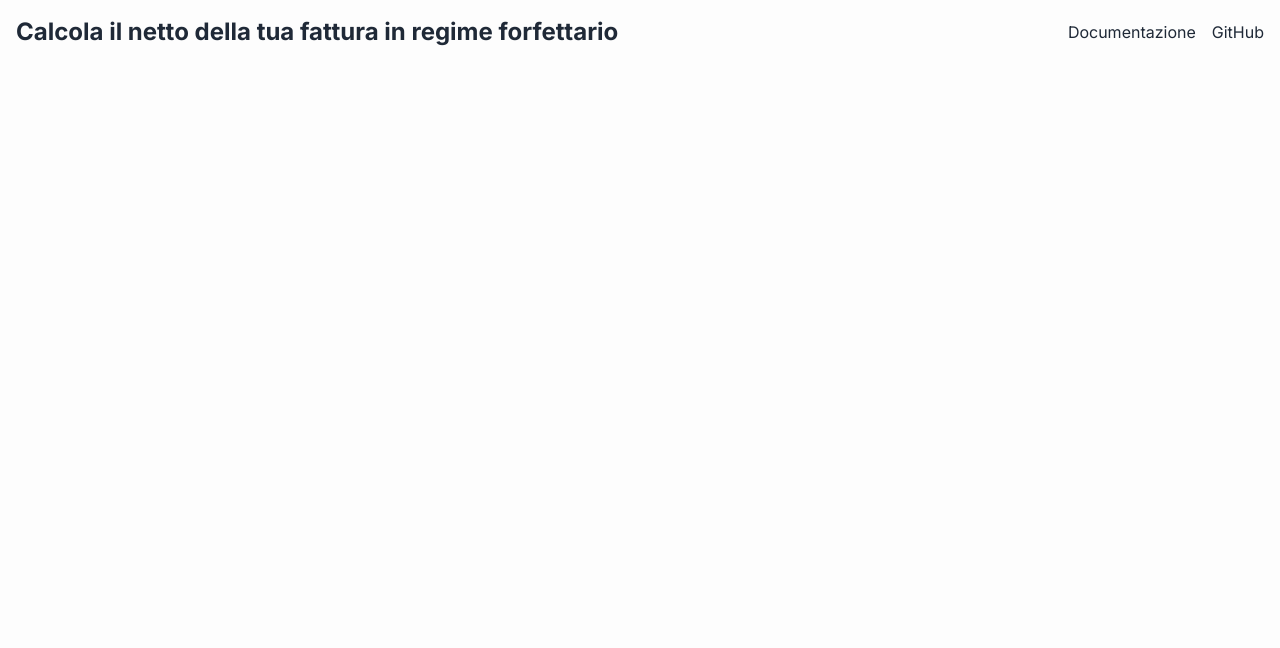
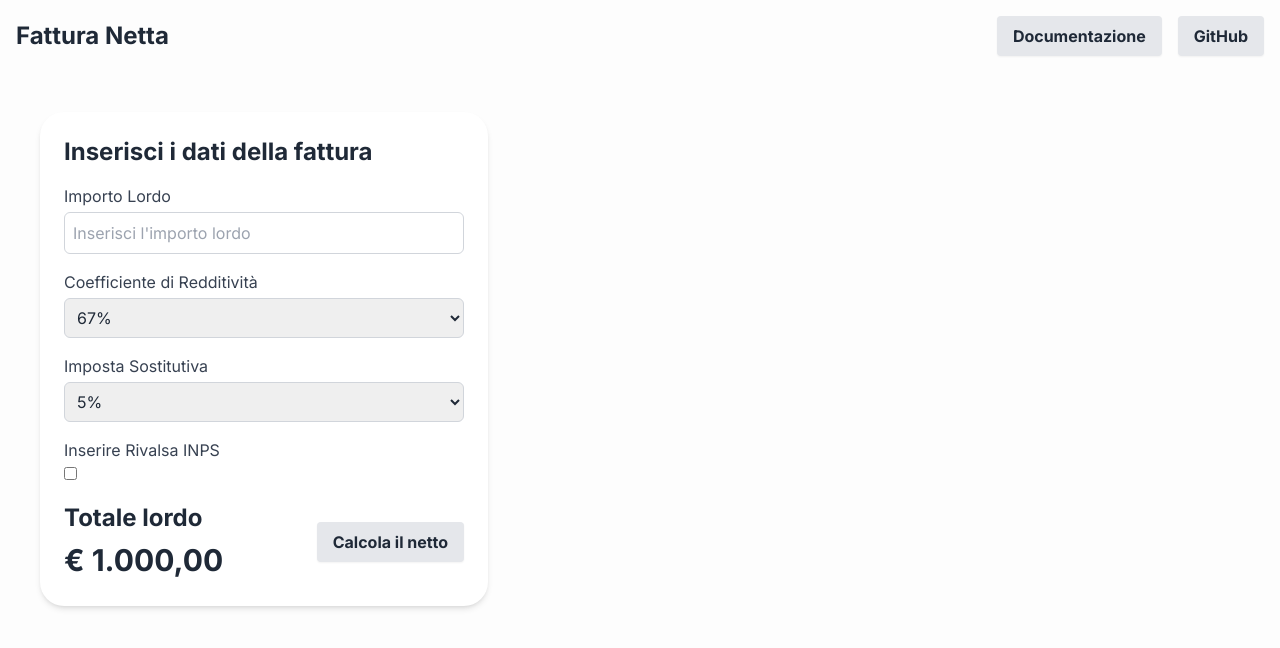
Before and after one commit to ricciviero/fattura-netta, a React (Vite) app: page / in a window 1280 px wide. Shown: the top 648 px of the page. Built offline with nearby package versions, Linux system fonts and the light colour scheme.

Commit message:
static card for input done

```diff
--- a/src/components/App.jsx
+++ b/src/components/App.jsx
@@ -1,29 +1,14 @@
 import { Header } from "./Header.jsx";
-
-import { tasseRegimeForfettario } from "../back-end/formule.js"
+import { UserInput } from "./UserInput.jsx";
 
 export const App = () => {
-
-  const calcoloNettoFattura = (fatturaLorda) => {
-    const tasse = tasseRegimeForfettario[0];
-    const redditoImponibile = fatturaLorda * (tasse.coeffRedd / 100);
-    const impostaSostitutiva = redditoImponibile * (tasse.impostaSostitutiva / 100);
-    const contributiInps = redditoImponibile * (tasse.contributiInps / 100);
-    const nettoFattura = fatturaLorda - impostaSostitutiva - contributiInps;
-    return nettoFattura;
-  }
-
-  // Esempio di utilizzo
-  const fatturaLorda = 1000;
-  const netto = calcoloNettoFattura(fatturaLorda);
-  console.log(`Il netto della fattura di €${fatturaLorda} è €${netto.toFixed(2)}`);
-
 
 
 
   return (
     <>
       <Header />
+      <UserInput />
 
     </>
   )
--- a/src/components/Header.jsx
+++ b/src/components/Header.jsx
@@ -2,10 +2,19 @@ export const Header = () => {
     return (
         <>
             <div className=" p-4 flex justify-between items-center">
-                <h1 className="text-2xl font-bold">Calcola il netto della tua fattura in regime forfettario</h1>
+                <h1 className="text-2xl font-bold">Fattura Netta</h1>
                 <div className="space-x-4">
-                    <a href="/documentazione">Documentazione</a>
-                    <a href="https://github.com" >GitHub</a>
+
+                    <button className="bg-gray-200 font-bold py-2 px-4 rounded shadow-sm">
+
+                        <a href="/documentazione">Documentazione</a>
+                    </button>
+
+                    <button className="bg-gray-200 font-bold py-2 px-4 rounded shadow-sm">
+                        <a href="https://github.com/ricciviero/fattura-netta" >GitHub</a>
+                    </button>
+
+
                 </div>
             </div>
         </>
--- /dev/null
+++ b/src/components/UserInput.jsx
@@ -0,0 +1,52 @@
+export const UserInput = () => {
+    return (
+        <div className="max-w-md ml-10 mt-10 p-6 bg-white rounded-3xl shadow-md">
+            <h2 className="text-2xl font-bold mb-4">Inserisci i dati della fattura</h2>
+            <div className="mb-4">
+                <label className="block text-gray-700">Importo Lordo</label>
+                <input
+                    type="number"
+                    className="w-full mt-1 p-2 border border-gray-300 rounded-md"
+                    placeholder="Inserisci l'importo lordo"
+                />
+            </div>
+            <div className="mb-4">
+                <label className="block text-gray-700">Coefficiente di Redditività</label>
+                <select className="w-full mt-1 p-2 border border-gray-300 rounded-md">
+                    <option value>67%</option>
+                    <option value>78%</option>
+                </select>
+            </div>
+            <div className="mb-4">
+                <label className="block text-gray-700">Imposta Sostitutiva</label>
+                <select className="w-full mt-1 p-2 border border-gray-300 rounded-md">
+                    <option value>5%</option>
+                    <option value>15%</option>
+                </select>
+            </div>
+            <div className="mb-4">
+                <label className="block text-gray-700">Inserire Rivalsa INPS</label>
+                <input
+                    type="checkbox"
+                    className="mt-1"
+                />
+            </div>
+
+            <div className="flex items-center justify-between">
+                <div>
+                    <h2 className="text-2xl font-bold mb-2">
+                        Totale lordo
+                    </h2>
+
+                    <h2 className="text-3xl font-bold mb-1">
+                        € 1.000,00
+                    </h2>
+                </div>
+
+                <button className="bg-gray-200 font-bold py-2 px-4 rounded shadow-sm">
+                    Calcola il netto
+                </button>
+            </div>
+        </div>
+    );
+};
```
